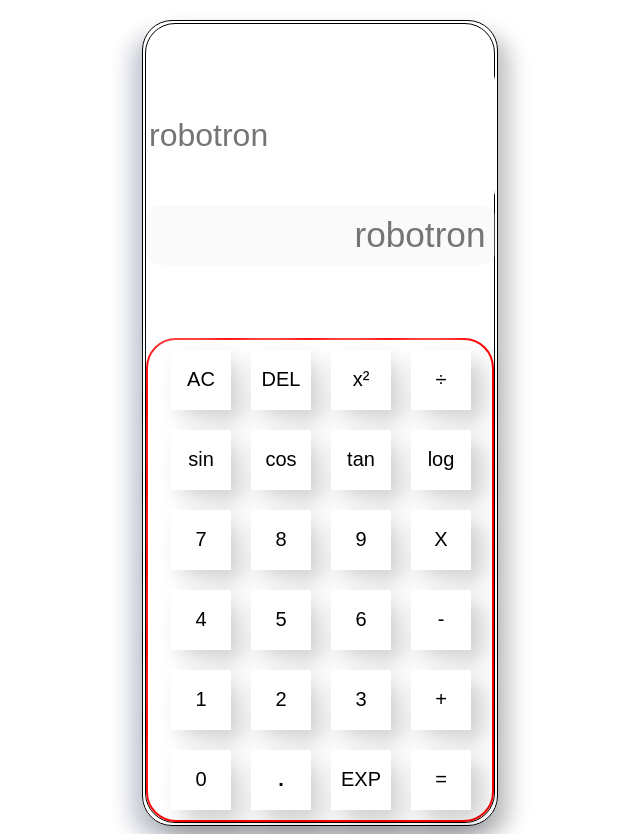
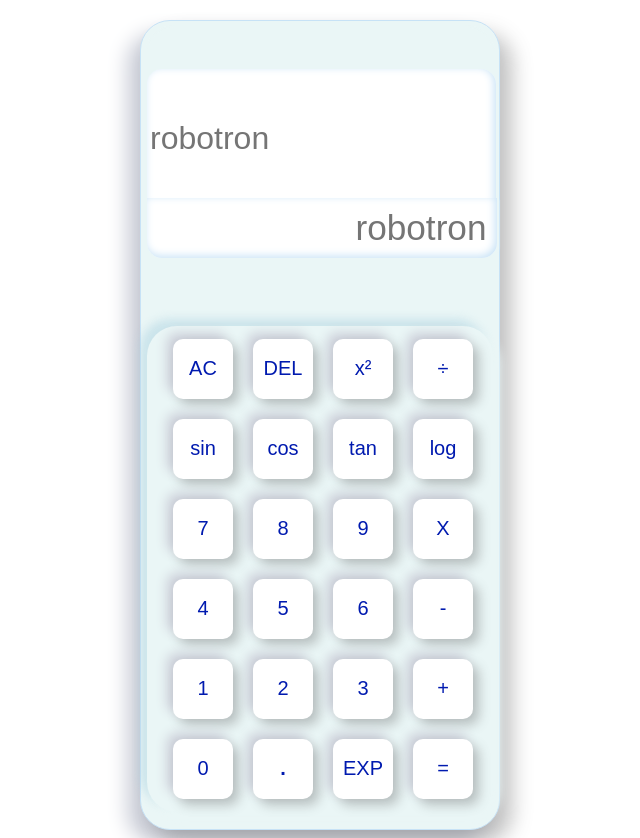
Before and after one commit to Robotron2/Basic-Calculator, a plain HTML site: page index.html in a window 1280 px wide. Shown: the whole page, without its empty margins (320-960 px from the left). Drawn offline with Linux system fonts and the light colour scheme.

Commit message:
layout completed

```diff
--- a/index.html
+++ b/index.html
@@ -13,7 +13,7 @@
         <div class="display-container">
             <div class="contain-all">
                 <div class="display-exp">
-                    <input type="text" class="expression" placeholder="robotron">
+                    <input type="text" class="expression" placeholder="robotron" disabled>
 
                     <div class="display-ans">
                         <input type="text" class="answer" placeholder="robotron" disabled>
--- a/styles.css
+++ b/styles.css
@@ -1,5 +1,5 @@
 .display-container{
-    border: 2px solid black;
+    border: 2px solid  #C7E2F6;
     /* width: fit-content;
     height: fit-content; */
     height: 800px;
@@ -7,14 +7,15 @@
     margin: auto;
     margin-top: 20px;
     border-radius: 30px;
-    padding: 2px;
-    border: 1px solid black;
+    padding: 4px;
+    border: 1px solid  #C7E2F6;
+    background-color: #EAF6F6;
     box-shadow: 13px 13px 20px  #5555,
                 -13px 13px 20px #CBCED8
 
 }
 .contain-all{
-    border: 1px solid black;
+    border: 2px solid #EAF6F6;
     border-radius: 30px;
 }
 
@@ -31,38 +32,48 @@
     height: 45%;
     width: 98%;
     margin-top: 8%;
-    /* background-color: aqua; */
+    color: #7D7D7D;
+    background-color: white;
     border: none;
     outline: none;
     font-size: 2rem;
     border-radius: 15px;
+    border-bottom-right-radius: 0;
+    border-bottom-left-radius: 0;
     padding: 2px 3px;
+    box-shadow : 2px 2px 2px 0 #EAF6F6, inset -2px -2px 8px #C7E2F6;
 }
 
 .display-ans .answer{
     width: calc(97% - 10px);
     height: 30%;
-    margin-top: -20spx;
+    margin-top: -10px;
     /* background-color: blueviolet; */
     border: none;
     outline: none;
     font-size: 2.2rem;
-    color: white;
+    background-color: white;
     border-radius: 15px;
+    border-top-right-radius: 0;
+    border-top-left-radius: 0;
     padding: 10px;
     text-align: right;
+    box-shadow : 2px 2px 2px 0 #EAF6F6, inset -2px -2px 8px #C7E2F6;
 }
 .button-div{
     display: grid;
+    padding:3px;
     grid-template-columns: repeat(1, 1fr);
-    margin-top: 10px;
-    border: 2px solid red;
+    margin-top: -15px;
+    /* border: 2px solid red; */
     align-items: center;
     border-radius: 30px;
+    box-shadow: 7px 7px 10px #EAF6F6, -7px -7px 10px #a8d1df79
 }
 .function-keys, .math-functions, .digits, .special-keys{
     display: flex;
     padding-left: 13px;
+
 
 }
 .function-keys button, .math-functions button, .digits button, .special-keys button{
@@ -70,7 +81,6 @@
     width: 60px;
     font-size: 20px;
     margin: 10px;
-
 }
 
 .decimal{
@@ -79,13 +89,15 @@
 }
 
 button{
+    color: #001aaf;
     background-color: #fff;
     border: gray;
-      box-shadow: 12px 12px 24px 0 rgba(0, 0, 0, 0.2),
-    -12px -12px 24px 0 rgba(255, 255, 255, 0.5);
+    border-radius: 10px;
+    box-shadow:  6px 6px 12px 0 #5555,
+    -6px -6px 12px 0 #CBCED8;
 }
 
+
 button:active{
-      box-shadow: inset 6px 6px 10px 0 rgba(0, 0, 0, 0.2),
-    inset -6px -6px 10px 0 rgba(255, 255, 255, 0.5);
+  box-shadow: inset 6px 6px 6px #cbced1, inset -6px -6px 6px white;
 }
```
